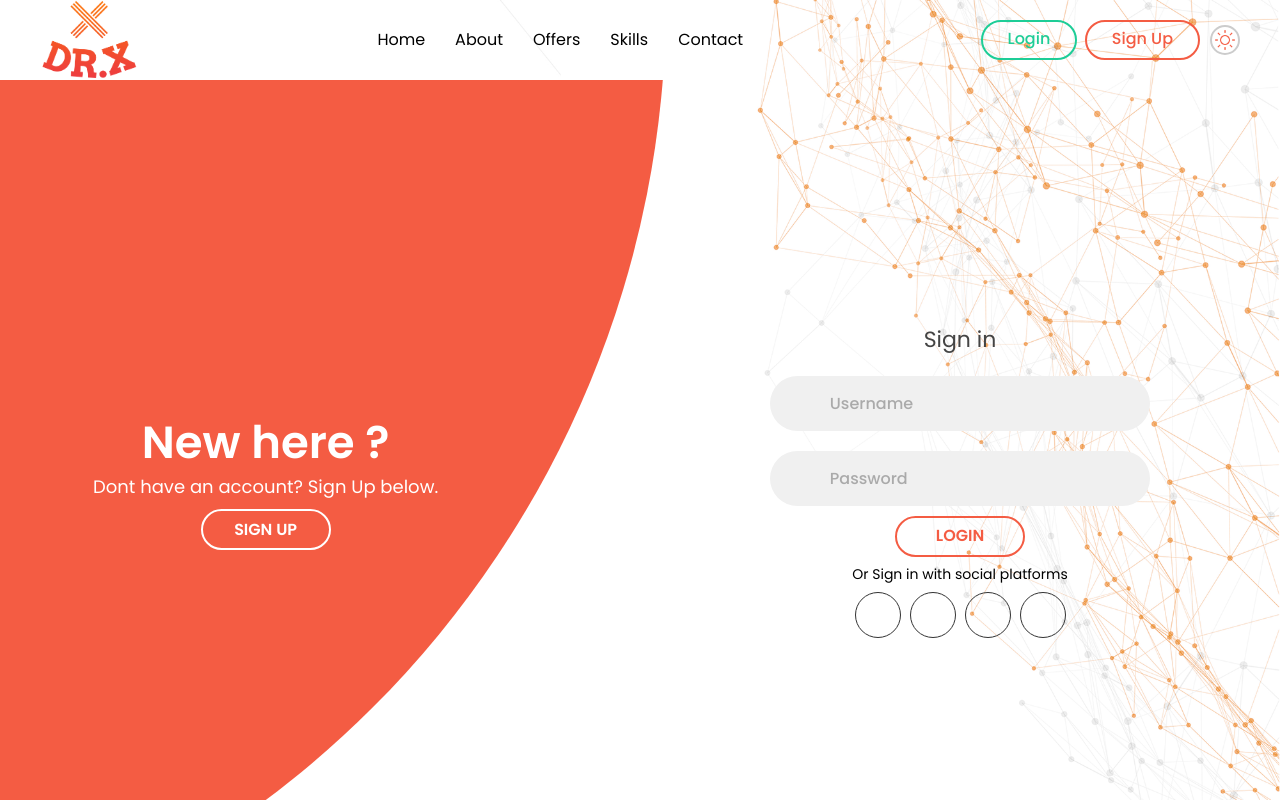
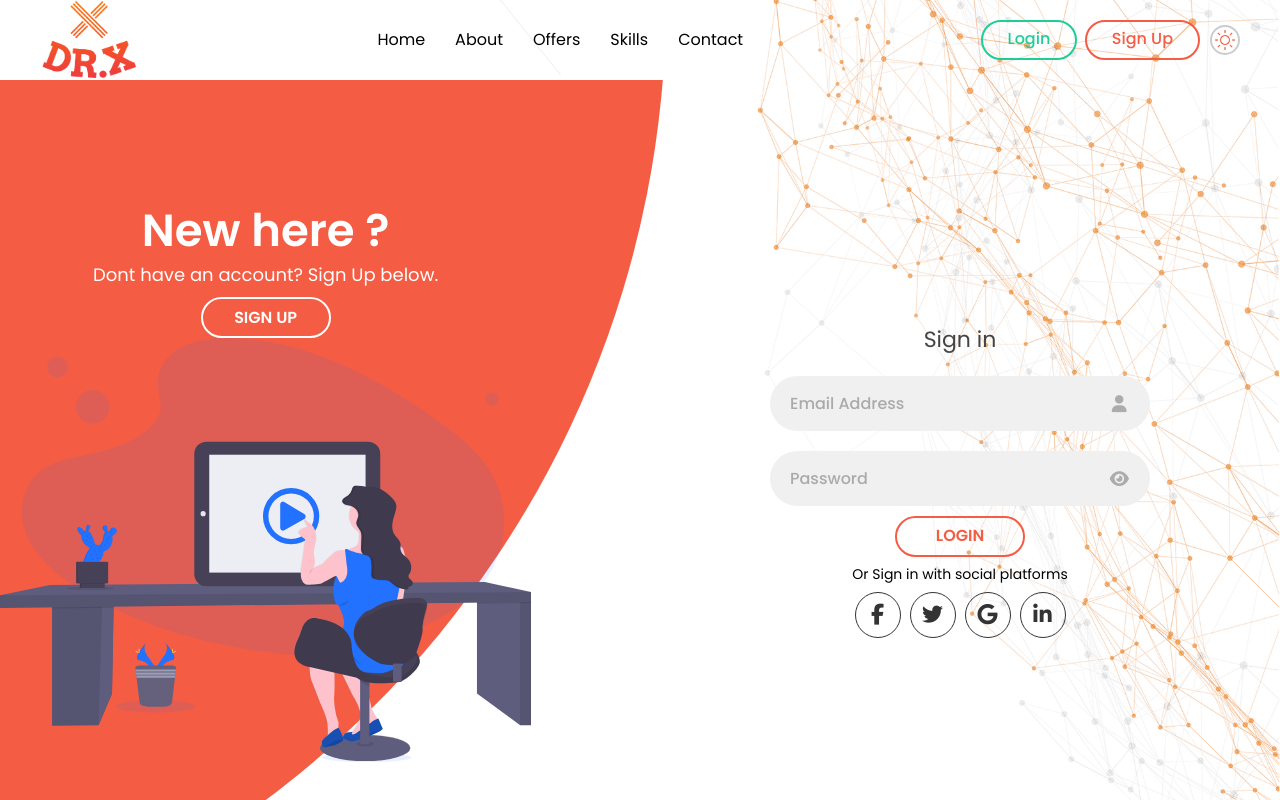
Before and after one commit to OrlandoSmi/health_react, a React (Create React App) app: page /sign-in in a window 1280 px wide. Shown: the top 800 px of the page. Built offline with nearby package versions, Linux system fonts and the light colour scheme.

Commit message:
Finalize registration page

```diff
--- a/public/index.html
+++ b/public/index.html
@@ -8,6 +8,7 @@
   <meta name="theme-color" content="#000000" />
   <meta name="description" content="Web site created using create-react-app" />
   <link rel="apple-touch-icon" href="%PUBLIC_URL%/logo192.png" />
+  <script src="https://kit.fontawesome.com/64d58efce2.js" crossorigin="anonymous"></script>
   <!--
       manifest.json provides metadata used when your web app is installed on a
       user's mobile device or desktop. See https://developers.google.com/web/fundamentals/web-app-manifest/
--- a/src/components/SignInSection/SignInSection.css
+++ b/src/components/SignInSection/SignInSection.css
@@ -60,8 +60,8 @@ form.sign-in-form {
     height: 55px;
     border-radius: 55px;
     display: grid;
-    grid-template-columns: 15% 85%;
-    padding: 0 0.4rem;
+    grid-template-columns: 85% 15%;
+    padding: 0 0.4rem 0 2rem;
     position: relative;
 }
 
@@ -70,7 +70,7 @@ form.sign-in-form {
     line-height: 55px;
     color: #acacac;
     transition: 0.5s;
-    font-size: 1.1rem;
+    font-size: 1.7rem;
 }
 
 .input-field input {
@@ -109,13 +109,17 @@ form.sign-in-form {
     border-radius: 50%;
     border: 1px solid #333;
     text-decoration: none;
-    font-size: 1.1rem;
+    font-size: 2.1rem;
     transition: 0.3s;
 }
 
 .social-icon:hover {
-    color: #4481eb;
-    border-color: #4481eb;
+    color: #1ECD97;
+    border-color: #1ECD97;
+}
+
+.social-icon:hover>i {
+    color: #1ECD97;
 }
 
 .btn {
--- a/src/components/SignInSection/SignInSection.jsx
+++ b/src/components/SignInSection/SignInSection.jsx
@@ -1,10 +1,18 @@
-import React from 'react'
+import React, { useState } from 'react'
 // import tetheart from '../../assets/tetheart.png'
+import logimg from '../../assets/log.svg'
+import registerimg from '../../assets/register.svg'
 import styles from "../../styles";
 import './SignInSection.css'
 import { useRef } from 'react'
 
 function SignInSection() {
+    const [passwordShown, setPasswordShown] = useState(false);
+    const [regPasswordShown, setRegPasswordShown] = useState(false);
+    const [signInFormData, setSignInFormData] = useState({
+        email: "",
+        password: ""
+    });
     const ref_container = useRef(null);
 
     const registerAnimation = (clicked) => {
@@ -18,7 +26,16 @@ function SignInSection() {
             container.classList.remove("sign-up-mode");
         }
     }
-
+    const toggleLoginPassword = () => {
+        // When the handler is invoked
+        // inverse the boolean state of passwordShown
+        setPasswordShown(!passwordShown);
+    };
+    const toggleSignupPassword = () => {
+        // When the handler is invoked
+        // inverse the boolean state of passwordShown
+        setRegPasswordShown(!regPasswordShown);
+    };
 
     return (
         // <section className={`flex md:flex-row flex-col ${styles.paddingY} transition duration-500 dark:bg-[#00040f]`}>
@@ -35,6 +52,7 @@ function SignInSection() {
         //     </div>
         // </section>
         <section>
+
             <div ref={ref_container} className="container">
 
                 <div className="forms-container">
@@ -42,12 +60,14 @@ function SignInSection() {
                         <form className="sign-in-form">
                             <h2 className="title dark:text-white">Sign in</h2>
                             <div className="input-field">
+                                <input type="text" placeholder="Email Address" onChange={(e) => { setSignInFormData({ ...signInFormData, email: e.target.value }) }} />
                                 <i className="fas fa-user"></i>
-                                <input type="text" placeholder="Username" />
                             </div>
                             <div className="input-field">
-                                <i className="fas fa-lock"></i>
-                                <input type="password" placeholder="Password" />
+
+                                <input type={passwordShown ? "text" : "password"} placeholder="Password" onChange={(e) => { setSignInFormData({ ...signInFormData, password: e.target.value }) }} />
+                                {passwordShown && <i className="fas fa-eye-slash" onClick={() => { toggleLoginPassword() }}></i>}
+                                {!passwordShown && <i className="fas fa-eye" onClick={() => { toggleLoginPassword() }}></i>}
                             </div>
                             {/* <input type="submit" value="Login" className="btn solid" /> */}
                             <button className="btn transparent border-2 border-redcolor text-redcolor">
@@ -56,32 +76,33 @@ function SignInSection() {
                             <p className="social-text dark:text-white">Or Sign in with social platforms</p>
                             <div className="social-media">
                                 <a href="google.com" className="social-icon">
-                                    <i className="fab fa-facebook-f"></i>
+                                    <i className="fab fa-facebook-f dark:text-dimWhite"></i>
                                 </a>
                                 <a href="google.com" className="social-icon">
-                                    <i className="fab fa-twitter"></i>
+                                    <i className="fab fa-twitter dark:text-dimWhite"></i>
                                 </a>
                                 <a href="google.com" className="social-icon">
-                                    <i className="fab fa-google"></i>
+                                    <i className="fab fa-google dark:text-dimWhite"></i>
                                 </a>
                                 <a href="google.com" className="social-icon">
-                                    <i className="fab fa-linkedin-in"></i>
+                                    <i className="fab fa-linkedin-in dark:text-dimWhite"></i>
                                 </a>
                             </div>
                         </form>
                         <form className="sign-up-form">
                             <h2 className="title dark:text-white">Sign up</h2>
                             <div className="input-field">
+                                <input type="text" placeholder="Username" />
                                 <i className="fas fa-user"></i>
-                                <input type="text" placeholder="Username" />
                             </div>
                             <div className="input-field">
+                                <input type="email" placeholder="Email" />
                                 <i className="fas fa-envelope"></i>
-                                <input type="email" placeholder="Email" />
                             </div>
                             <div className="input-field">
-                                <i className="fas fa-lock"></i>
-                                <input type="password" placeholder="Password" />
+                                <input type={regPasswordShown ? "text" : "password"} placeholder="Password" />
+                                {regPasswordShown && <i className="fas fa-eye-slash" onClick={() => { toggleSignupPassword() }}></i>}
+                                {!regPasswordShown && <i className="fas fa-eye" onClick={() => { toggleSignupPassword() }}></i>}
                             </div>
                             {/* <input type="submit" className="btn" value="Sign up" /> */}
                             <button className="btn transparent border-2 border-redcolor text-redcolor">
@@ -90,16 +111,16 @@ function SignInSection() {
                             <p className="social-text dark:text-white">Or Sign up with social platforms</p>
                             <div className="social-media">
                                 <a href="google.com" className="social-icon">
-                                    <i className="fab fa-facebook-f"></i>
+                                    <i className="fab fa-facebook-f dark:text-dimWhite"></i>
                                 </a>
                                 <a href="google.com" className="social-icon">
-                                    <i className="fab fa-twitter"></i>
+                                    <i className="fab fa-twitter dark:text-dimWhite"></i>
                                 </a>
                                 <a href="google.com" className="social-icon">
-                                    <i className="fab fa-google"></i>
+                                    <i className="fab fa-google dark:text-dimWhite"></i>
                                 </a>
                                 <a href="google.com" className="social-icon">
-                                    <i className="fab fa-linkedin-in"></i>
+                                    <i className="fab fa-linkedin-in dark:text-dimWhite"></i>
                                 </a>
                             </div>
                         </form>
@@ -127,7 +148,7 @@ function SignInSection() {
                                 Sign Up
                             </button>
                         </div>
-                        {/* <img src={tetheart} className="image" alt="" /> */}
+                        <img src={registerimg} className="image" alt="" />
                     </div>
                     <div className="panel right-panel">
                         <div className="content">
@@ -139,7 +160,7 @@ function SignInSection() {
                                 Sign In
                             </button>
                         </div>
-                        {/* <img src="tetheart" className="image" alt="" /> */}
+                        <img src={logimg} className="image" alt="" />
                     </div>
                 </div>
             </div>
```
Also changed, not shown: src/assets/log.svg (added), src/assets/register.svg (added).
